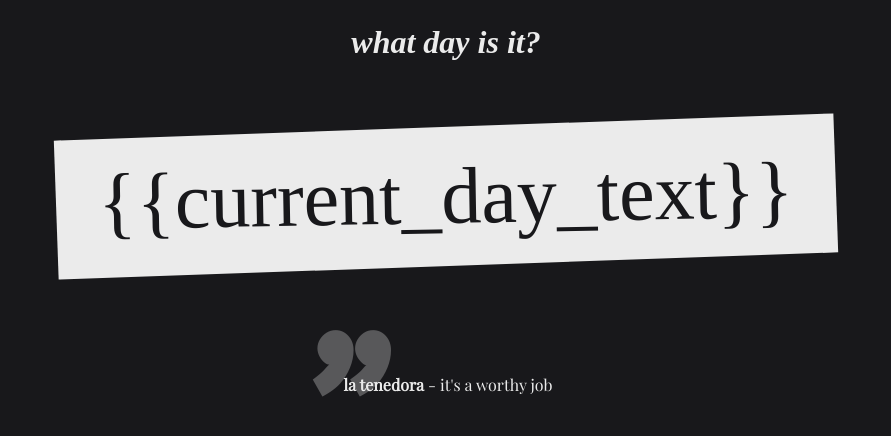
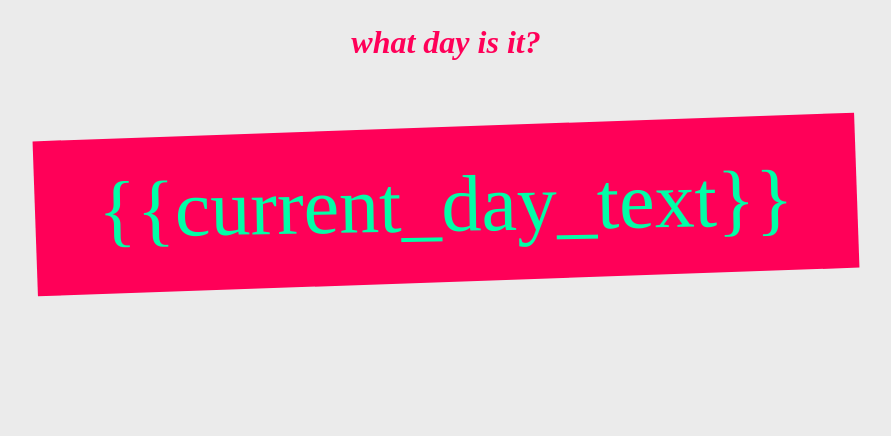
Before and after one commit to mymakerofficial/what-day-is-it, a Vue app: page / in a window 1280 px wide. Shown: the top 436 px of the page, without its empty margins (194-1085 px from the left). Built offline with nearby package versions, Linux system fonts and the light colour scheme; a web font is replaced by a local one.

Commit message:
implemented random colors, more keywords and day texts

```diff
--- a/public/data/days.json
+++ b/public/data/days.json
@@ -5,7 +5,8 @@
       {"title": null,"text": "[![forthebadge made-with-python](http://ForTheBadge.com/images/badges/made-with-python.svg)](https://www.python.org/)","author":null,"weight": 1},
       {"title": null,"text": "dasmich was here","author":"darkarotte","weight": 1},
       {"title": "### Here comes the sun... day","text": null,"author":"Will brirz","weight": 1},
-      {"title": "# SuNdAy","text": null,"author":"My_Maker","weight": 1}
+      {"title": "# SuNdAy","text": null,"author":"My_Maker","weight": 1},
+      {"title": "# Monturday","text": null,"author":null,"weight": 1}
     ],
     [
       {"title": null,"text": null,"author": null,"weight": 1},
@@ -47,7 +48,6 @@
     ],
     [
       {"title": null,"text": null,"author":null,"weight": 1},
-      {"title": "# Monday","text": "##nah its thrusday","author":"DasMich","weight": 1},
       {"title": null,"text": "**el cucharo**","author":"darkarotte","weight": 1},
       {"title": null,"text": "**la cuchara**","author":"darkarotte","weight": 1},
       {"title": null,"text": "**la cuchara de cuchara**","author":"darkarotte","weight": 1},
@@ -73,6 +73,7 @@
     ]
   ],
   "any":[
+    {"title": "# im not gonna tell you >.<","text": null,"author":null,"weight": 1},
     {"title": "# ????","text": null,"author":null,"weight": 1},
     {"title": "# *funny* **text**","text": "default text","author":"default author","weight": 1},
     {"title": "# use a calender you frick","text": null,"author":"darkarotte","weight": 1},
@@ -87,13 +88,6 @@
     {"title": "# Domingo","text": null,"author":"the spanish","weight": 1},
     {"title": "# Could you like not?","text": null,"author":"this application","weight": 1},
     {"title": "#### mymakerofficial/what-day-is-it","text": "![GitHub branch checks state](https://img.shields.io/github/checks-status/mymakerofficial/what-day-is-it/master) ![GitHub last commit](https://img.shields.io/github/last-commit/mymakerofficial/what-day-is-it) ![GitHub contributors](https://img.shields.io/github/contributors/mymakerofficial/what-day-is-it) ![Website](https://img.shields.io/website?url=https%3A%2F%2Fday.maiker.de) ![GitHub issues](https://img.shields.io/github/issues/mymakerofficial/what-day-is-it) ![GitHub code size in bytes](https://img.shields.io/github/languages/code-size/mymakerofficial/what-day-is-it) ![made-with-vue](https://img.shields.io/badge/Made%20with-Vue-41b883.svg) [![made-with-Markdown](https://img.shields.io/badge/Made%20with-Markdown-1f425f.svg)](http://commonmark.org) \n\n\n\n ##### A website that tells you what day it is... *maybe*.","author":"My_Maker","weight": 1},
-    {"title": "# Sunday","text": null,"author":null,"weight": 1},
-    {"title": "# Monday","text": null,"author":null,"weight": 1},
-    {"title": "# Tuesday","text": null,"author":null,"weight": 1},
-    {"title": "# Wednesday","text": null,"author":null,"weight": 1},
-    {"title": "# Thursday","text": null,"author":null,"weight": 1},
-    {"title": "# Friday","text": null,"author":null,"weight": 1},
-    {"title": "# Saturday","text": null,"author":null,"weight": 1},
     {"title": "# Makerday","text": null,"author":null,"weight": 1},
     {"title": "# idk","text": null,"author":null,"weight": 1},
     {"title": "# i genuinely forgot what day it is","text": null,"author":null,"weight": 1},
@@ -112,6 +106,10 @@
     {"title": "{{this.day.title}}","text": null,"author": null,"weight": 1},
     {"title": null,"text": "> ## that's not even a quote.","author": null,"weight": 1},
     {"title": null,"text": "<iframe width=\"560\" height=\"315\" src=\"https://www.youtube.com/embed/dQw4w9WgXcQ?autoplay=1\"  frameborder=\"0\" allow=\"accelerometer; autoplay; clipboard-write; encrypted-media; gyroscope; picture-in-picture\" allowfullscreen></iframe>","author": null,"weight": 1},
-    {"title": null,"text": "> ##### Lorem ipsum dolor sit amet, consectetur adipiscing elit. Ut eu odio a mauris scelerisque sollicitudin. Ut finibus sollicitudin eros. Etiam maximus leo quis feugiat rhoncus. Aliquam odio nisi, varius id mi molestie, egestas dapibus augue. Cras a enim eu tortor pharetra dictum in ac lorem. Duis maximus nisl ut ligula aliquam consequat. Proin vel ultrices lorem. Sed laoreet, ligula at viverra porttitor, quam lacus vulputate libero, eu laoreet nulla ex sit amet eros. Sed a ligula eros. Vestibulum molestie ipsum auctor molestie lobortis. Aenean accumsan nibh lectus, vitae tincidunt nunc faucibus sed. Maecenas convallis dictum gravida. Suspendisse sodales quam nisi. Mauris sollicitudin sagittis nunc eget ultricies. Etiam id nulla sed arcu consectetur aliquet et vitae urna. Class aptent taciti sociosqu ad litora torquent per conubia nostra, per inceptos himenaeos.","author": null,"weight": 1}
+    {"title": null,"text": "> ##### Lorem ipsum dolor sit amet, consectetur adipiscing elit. Ut eu odio a mauris scelerisque sollicitudin. Ut finibus sollicitudin eros. Etiam maximus leo quis feugiat rhoncus. Aliquam odio nisi, varius id mi molestie, egestas dapibus augue. Cras a enim eu tortor pharetra dictum in ac lorem. Duis maximus nisl ut ligula aliquam consequat. Proin vel ultrices lorem. Sed laoreet, ligula at viverra porttitor, quam lacus vulputate libero, eu laoreet nulla ex sit amet eros. Sed a ligula eros. Vestibulum molestie ipsum auctor molestie lobortis. Aenean accumsan nibh lectus, vitae tincidunt nunc faucibus sed. Maecenas convallis dictum gravida. Suspendisse sodales quam nisi. Mauris sollicitudin sagittis nunc eget ultricies. Etiam id nulla sed arcu consectetur aliquet et vitae urna. Class aptent taciti sociosqu ad litora torquent per conubia nostra, per inceptos himenaeos.","author": null,"weight": 1},
+    {"title": "###### {{current_day_text}}","text": null,"author":null,"weight": 1},
+    {"title": "# {{random_day_text}}","text": "nah its actually {{current_day_text}}","author":null,"weight": 1},
+    {"title": null,"text": "> ### you can make a religion out of this\n\n \\- bill wurtz","author":null,"weight": 1},
+    {"title": null,"text": "Understandable have a great day","author":null,"weight": 1}
   ]
 }
--- a/public/data/days_test.json
+++ b/public/data/days_test.json
@@ -23,6 +23,6 @@
     ]
   ],
   "any":[
-    {"title": "# {{test}}","text": "{{random_day_text}}","author":null,"weight": 1}
+    {"title": null,"text": "Understandable have a great day","author":null,"weight": 1}
   ]
 }
--- a/src/sass/_variables.scss
+++ b/src/sass/_variables.scss
@@ -1,5 +1,10 @@
+$uiLight: hsl(0, 0%, 92%);
+$uiDark: hsl(240, 6%, 10%);
 
+:root {
+  --uiColorPrimary: #FF0058;
+  --uiColorSecondary: #00FFA7;
+}
 
-$uiBackground: hsl(240, 6%, 10%);
-
-$uiText: hsl(0, 0%, 92%);
+$uiColorPrimary: var(--uiColorPrimary);
+$uiColorSecondary: var(--uiColorSecondary);
--- a/src/sass/app.scss
+++ b/src/sass/app.scss
@@ -5,8 +5,8 @@
 body {
   margin: 0;
   padding: 0;
-  background-color: $uiBackground;
-  color: $uiText;
+  background-color: $uiLight;
+  color: $uiColorPrimary;
   font-family: 'Roboto', sans-serif;
 }
 
@@ -41,10 +41,10 @@ body {
 .dayTitleContainer {
   position: relative;
   display: inline-block;
-  padding: 24px 42px;
+  padding: 32px 63px;
   margin: 42px 12px;
-  background-color: $uiText;
-  color: $uiBackground;
+  background-color: $uiColorPrimary;
+  color: $uiColorSecondary;
   transform: rotate(-2deg);
 
   font-family: "Playfair Display script=latin rev=2", serif;
--- a/src/views/App.vue
+++ b/src/views/App.vue
@@ -26,8 +26,8 @@ export default {
       dayTextList: ["Sunday","Monday","Tuesday","Wednesday","Thursday","Friday","Saturday"],
       keywords: [{scope:"test",replace:"test"}],
       day: {
-        "title":"# {{current_day_text}}",
-        "text":"> loading...",
+        "title":"# loading",
+        "text":"loading",
         "author":"My_Maker"
       }
     }
@@ -54,14 +54,23 @@ export default {
         this.day.title = replaceString(this.day.title, `{{${v.scope}}}`, v.replace)
         this.day.text = replaceString(this.day.text, `{{${v.scope}}}`, v.replace);
       })
+
+      //set color
+
+      document.querySelector(':root').style.setProperty('--uiColorPrimary', `hsl(${this.random*360},100%,50%)`);
+      document.querySelector(':root').style.setProperty('--uiColorSecondary', `hsl(${((this.random*360)+180)%360},100%,50%)`);
     },
     generateKeywords() {
       this.keywords.push({scope: "current_day_text",replace: this.dayTextList[new Date().getDay()]})
+      this.keywords.push({scope: "random_day_text",replace: this.dayTextList[Math.floor(this.random*6)]})
+      this.keywords.push({scope: "random_float",replace: `${this.random}`})
+      this.keywords.push({scope: "random_float2",replace: `${Math.round(this.random*100)/100}`})
+      this.keywords.push({scope: "random_binary",replace: `${Math.round(this.random)}`})
+      this.keywords.push({scope: "random_bool",replace: `${!!Math.round(this.random)}`})
     },
     generateRandom() {
       let date = new Date()
-      let time = `${date.getFullYear()}${date.getMonth()}${date.getDate()}`
-      time = `${Math.floor(date.getTime() / 30000)}`
+      let time = `${Math.floor(date.getTime() / 60000)}`
       let random = stringHash(time) / 4294967295 // hash time and make it a value between 0 and 1
       console.log(time, random)
       this.random = random
```
